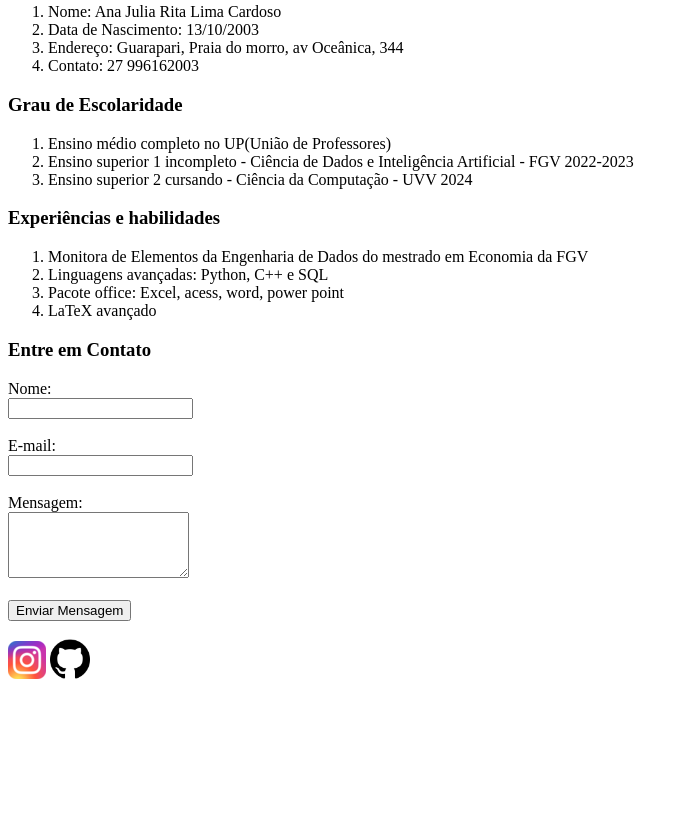
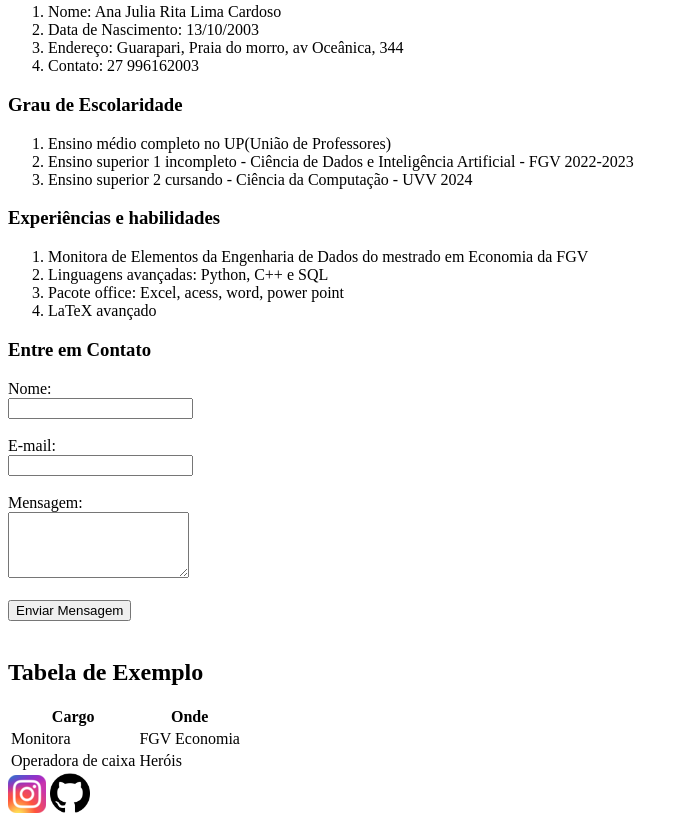
Before and after one commit to Anajuliarlc/siteconstweb, a plain HTML site: page index.html in a window 1280 px wide. Shown: the part 586-1411 px from the top of the page, without its empty margins (0-688 px from the left). Before the commit the page ends 1277 px from the top, so only its background shows below. Drawn offline with Linux system fonts and the light colour scheme.

Commit message:
adicione tabela

```diff
--- a/index.html
+++ b/index.html
@@ -59,6 +59,25 @@
                         <br><br>
                     </form>
                 </div>
+                <h2>Tabela de Exemplo</h2>
+                <table>
+                    <thead>
+                        <tr>
+                            <th>Cargo</th>
+                            <th>Onde</th>
+                        </tr>
+                    </thead>
+                    <tbody>
+                        <tr>
+                            <td>Monitora</td>
+                            <td>FGV Economia</td>
+                        </tr>
+                        <tr>
+                            <td>Operadora de caixa</td>
+                            <td>Heróis</td>
+                        </tr>
+                    </tbody>
+                </table>
                 <div class="redes-sociais">
                     <a href="https://instagram.com/najulimacardoso?utm_medium=copy_link"><img src="img/insta.png" /></a>
                     <a href="https://github.com/Anajuliarlc"><img src="img/github.png" width="40" height="40" /></a>
```
